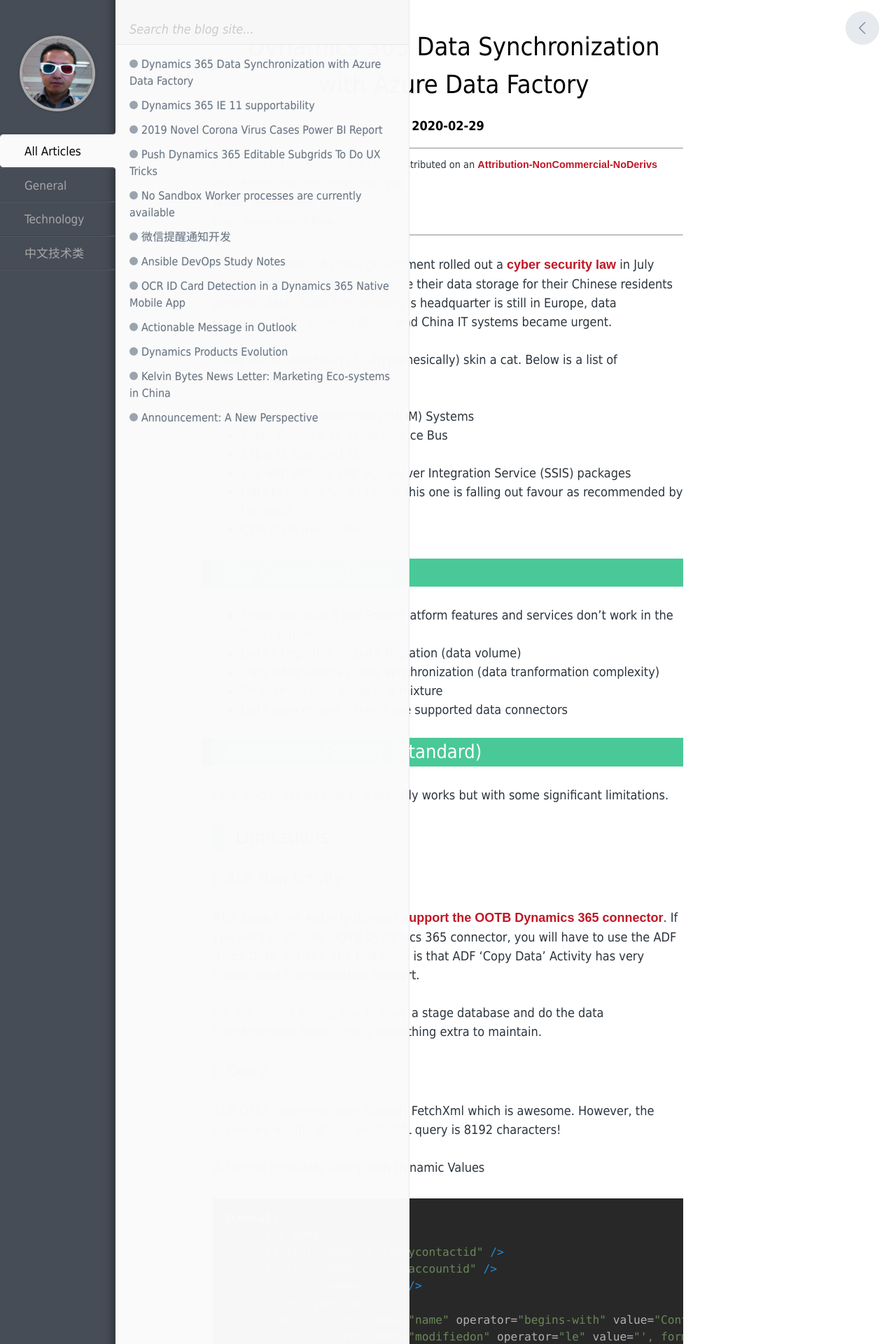
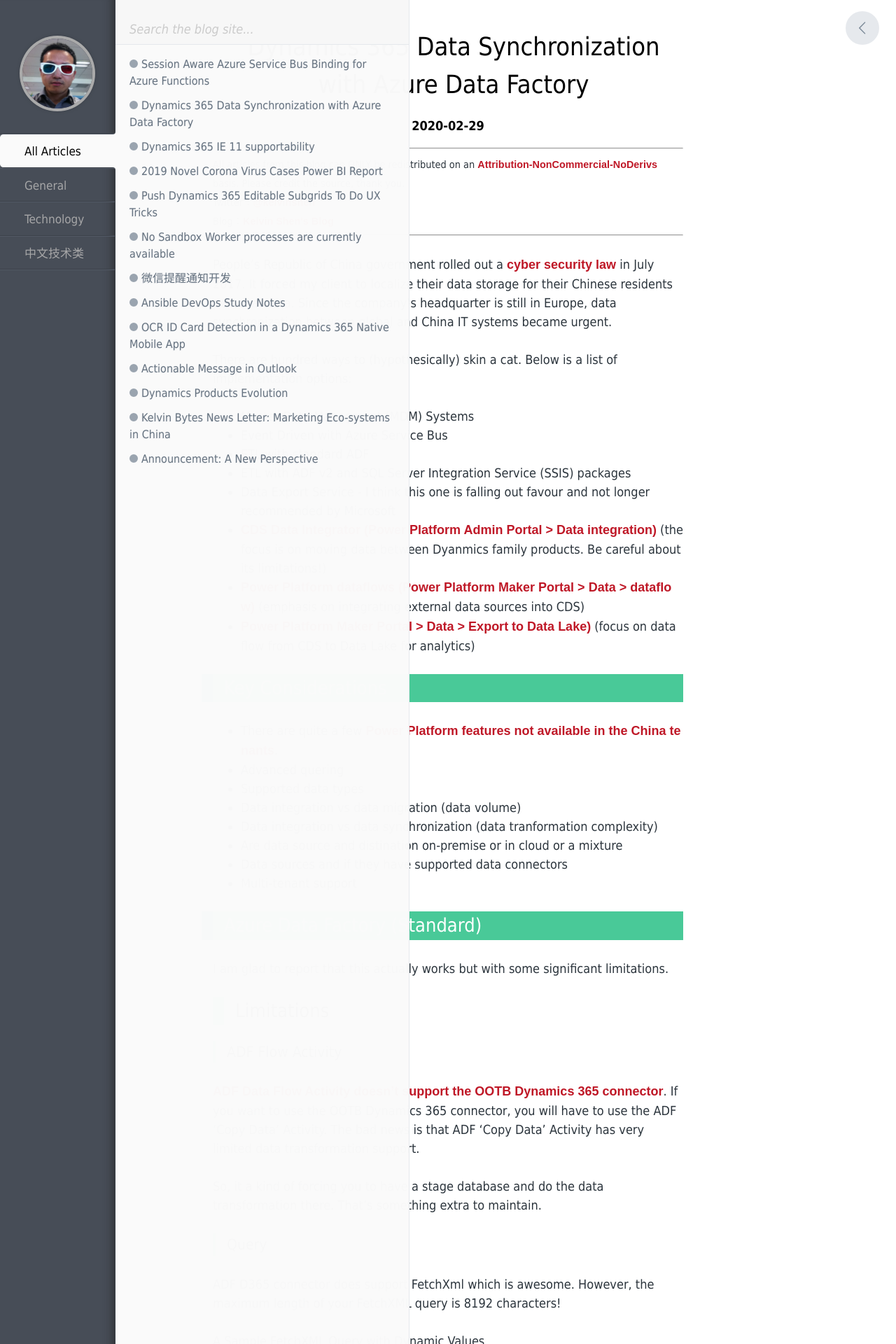
Before and after one commit to nzkelvin/nzkelvin.github.io, a Jekyll site: the page built from _posts/2020-02-29-dynamics-365-data-sync-with-adf.markdown, in a window 1280 px wide. Shown: the top 1920 px of the page at 70% size. Built offline with Jekyll 4.4.1, drawn with Linux system fonts in a browser that asks for light colours; comment, search, counter and statistics services are not loaded.

Commit message:
Session Aware Azure Service Bus Binding for Azure Functions

```diff
--- a/_posts/2020-02-29-dynamics-365-data-sync-with-adf.markdown
+++ b/_posts/2020-02-29-dynamics-365-data-sync-with-adf.markdown
@@ -19,15 +19,20 @@
 * Event Driven with Azure Service Bus
 * ETL with standard ADF
 * ETL with ADF v2 and SQL Server Integration Service (SSIS) packages
-* Data Export Service - I think this one is falling out favour as recommended by Microsoft
-* [CDS Data Integrator](https://docs.microsoft.com/en-nz/power-platform/admin/data-integrator)
+* Data Export Service - I think this one is falling out favour and not longer recommended by Microsoft
+* [CDS Data Integrator (Power Platform Admin Portal > Data integration)](https://docs.microsoft.com/en-nz/power-platform/admin/data-integrator) (the focus is on moving data between Dyanmics family products. Be careful about its limitations!)
+* [Power Platform dataflows (Power Platform Maker Portal > Data > dataflow)](https://docs.microsoft.com/en-us/power-platform-release-plan/2019wave2/cdm-data-integration/power-platform-dataflows) (emphasis on integrating external data sources into CDS)
+* [Power Platform Maker Portal > Data > Export to Data Lake)](https://docs.microsoft.com/en-us/power-platform-release-plan/2019wave2/cdm-data-integration/author-dataflows-maker-portal) (focus on data flow from CDS to Data Lake for analytics)
 
 # Key Considerations
-* There are quite a few PowerPlatform features and services don't work in the China tenants.
-* Data integration vs Data Migration (data volume)
-* Data integration vs Data synchronization (data tranformation complexity)
-* On premise or in cloud or a mixture
+* There are quite a few [Power Platform features not available in the China tenants](https://docs.microsoft.com/en-nz/power-platform/admin/about-microsoft-cloud-china#features-not-available).
+* Advanced quering
+* Supported data types
+* Data integration vs data migration (data volume)
+* Data integration vs data synchronization (data tranformation complexity)
+* Are data source and distination on-premise or in cloud or a mixture
 * Data sources and if they have supported data connectors
+* Multi-tenant support
 
 # Azure Data Factory (Standard)
 I am glad to report that this actually works but with some significant limitations.
```
Also changed, not shown: _posts/2020-04-08-session-aware-azure-service-bus-binding.markdown (added, +26 -0 lines), images/2020-02-29-dynamics-365-data-sync-with-adf/powerplatform-dataflow-connectors.png (added).
